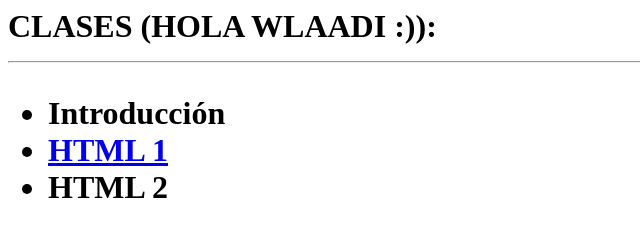
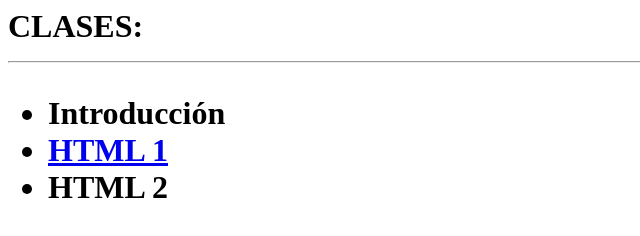
Before and after one commit to AntoniaPentaUC/AntoniaPentaUC.github.io, a plain HTML site: page index.html in a window 1280 px wide. Shown: the whole page, without its empty margins (0-640 px from the left). Drawn offline with Linux system fonts and the light colour scheme.

Commit message:
chao wladi

```diff
--- a/index.html
+++ b/index.html
@@ -12,7 +12,7 @@ Maestros de la Web
 
 <body>
 <h1>
-CLASES (HOLA WLAADI :)):
+CLASES:
 <hr>
 <h1/>
 <ul>
```
